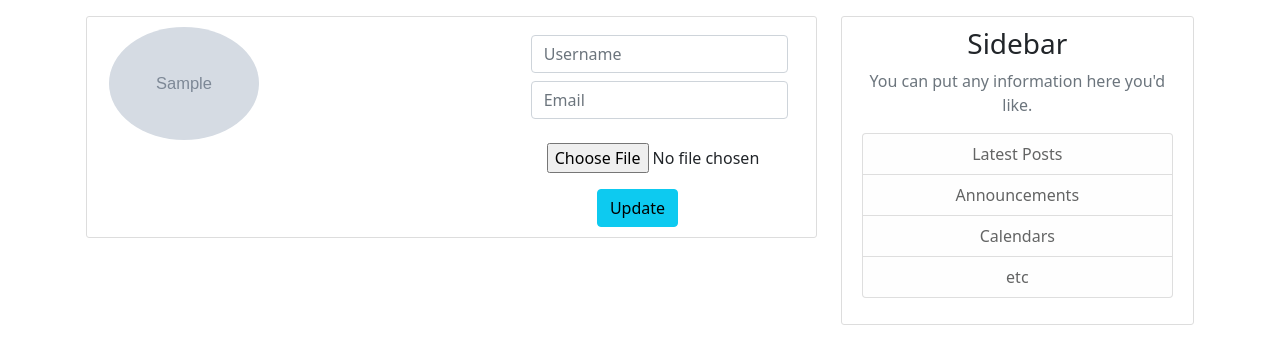
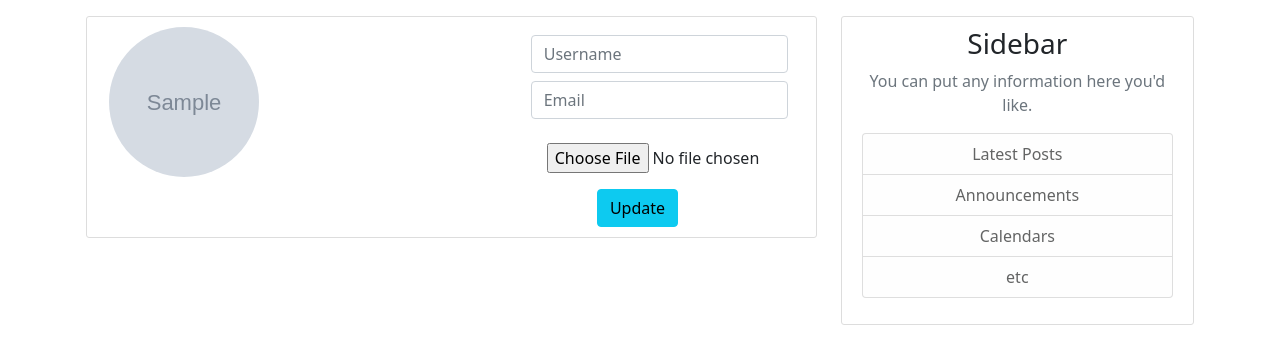
Before and after one commit to daniel19e/blog-web-app, a Flask app: template application/templates/account.html in a window 1280 px wide. Shown: the part 74-438 px from the top of the page. Run offline with Flask 2, Linux system fonts and the light colour scheme; tables that the repository leaves empty hold one stand-in row (Sample ...); the template is opened without the code that fills it: values named after a table or form of the project are taken from there, most other values are stand-ins (such as "Sample title", 1, 10 or a date in 2020); some libraries are stand-ins or nearby versions.

Commit message:
fixed small bug

```diff
--- a/application/static/styles.css
+++ b/application/static/styles.css
@@ -79,7 +79,7 @@ main
   }
 
   .account-img {
-    height: 150px%;
+    height: 150px;
     width: 150px;
     margin-bottom: 16px;
   }
```
